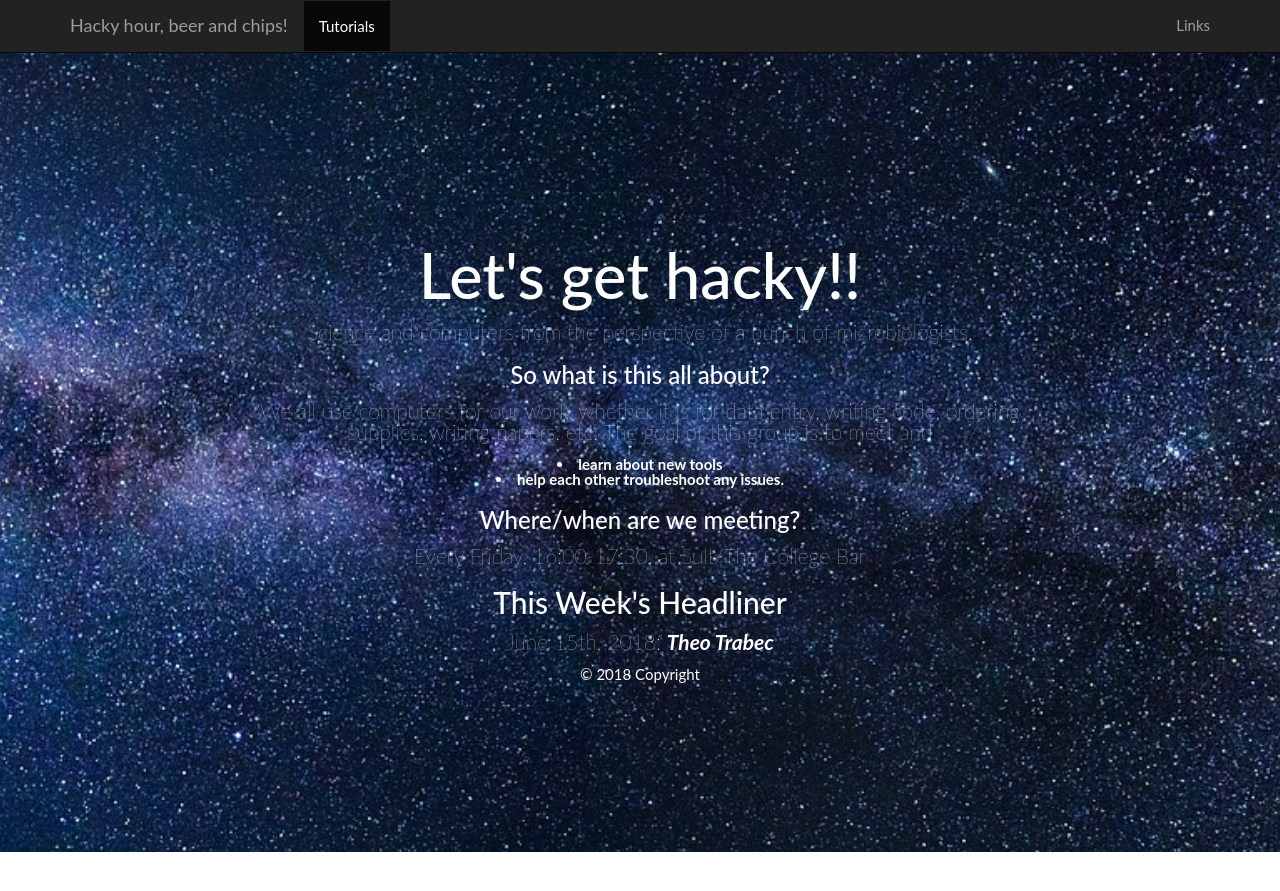
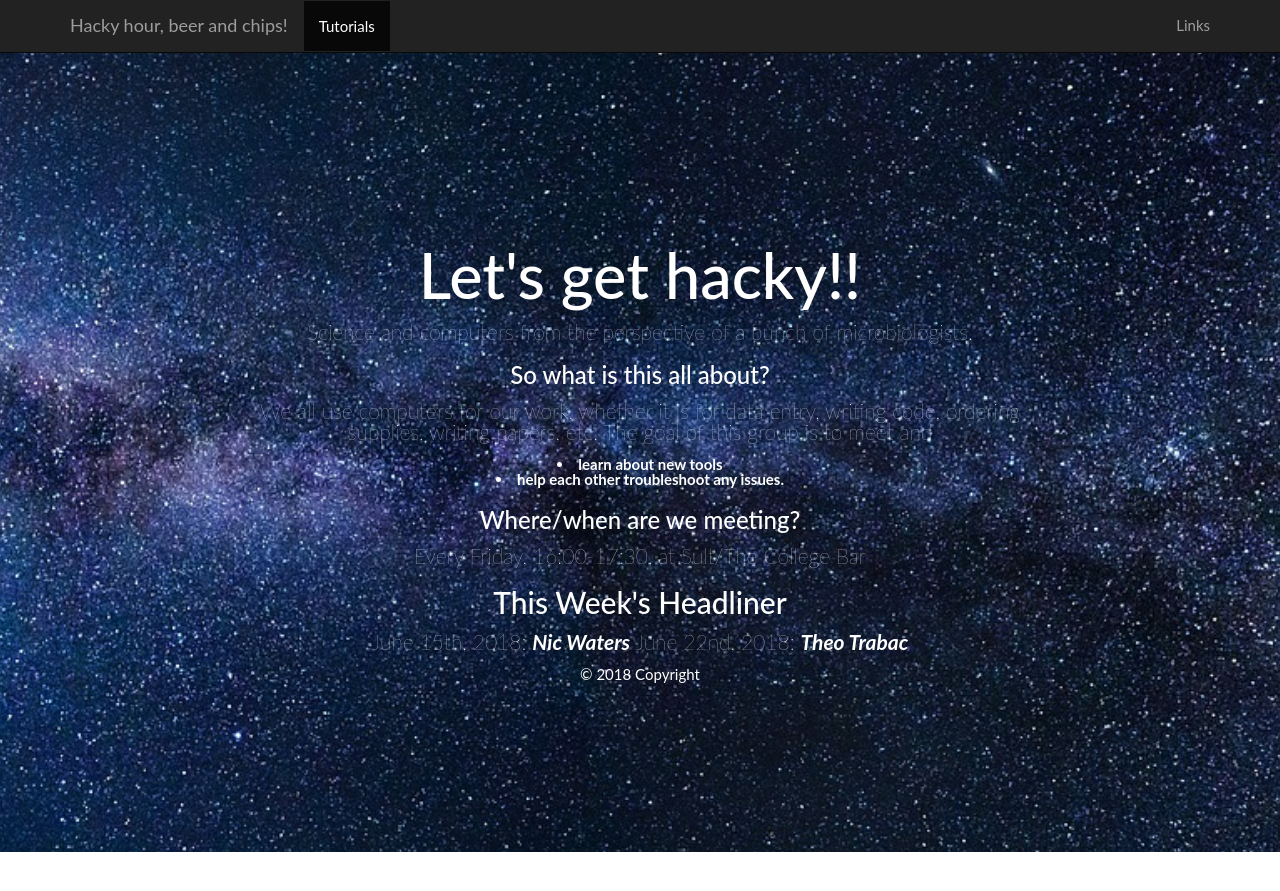
Before and after one commit to NUIGhackyhour/NUIGhackyhour.github.io, a Jekyll site: the page built from index.html, in a window 1280 px wide. Shown: the top 891 px of the page. Built offline with Jekyll 4.4.1, drawn with Linux system fonts in a browser that asks for light colours; nearby versions of some CDN libraries.

Commit message:
Update index

```diff
--- a/index.html
+++ b/index.html
@@ -20,7 +20,8 @@ layout: default
   </p>
   <h2>This Week's Headliner</h2>
   <p>
-    June 15th, 2018: <i><strong>Theo Trabec</i></strong>
+    June 15th, 2018: <i><strong>Nic Waters</i></strong>
+    June 22nd, 2018: <i><strong>Theo Trabac</i></strong>
   </p>
 
 
```
